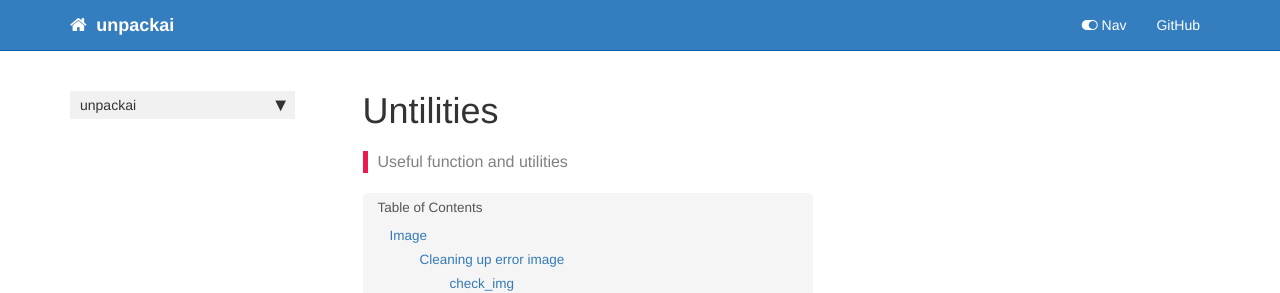
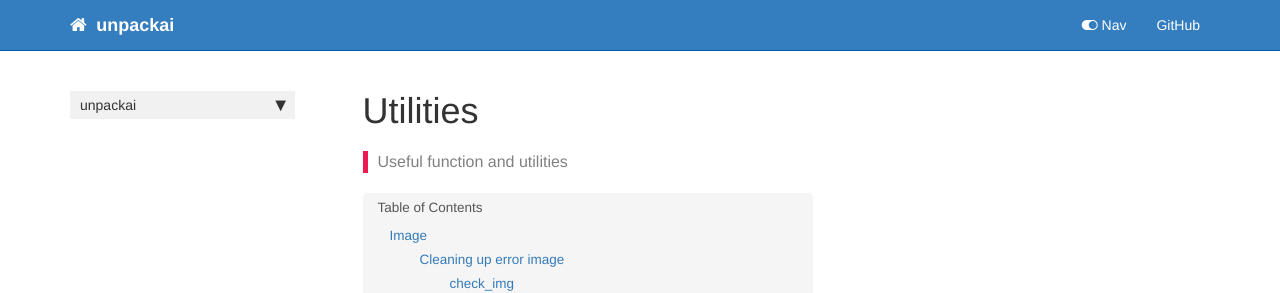
Before and after one commit to unpackAI/unpackai, a Jekyll site: the page built from docs/utils.html, in a window 1280 px wide. Shown: the top 293 px of the page. Built offline with Jekyll 4.4.1, drawn with Linux system fonts in a browser that asks for light colours; nearby versions of some CDN libraries; comment, search, counter and statistics services are not loaded.

```diff
--- a/docs/_data/sidebars/home_sidebar.yml
+++ b/docs/_data/sidebars/home_sidebar.yml
@@ -10,7 +10,7 @@ entries:
       title: Overview
       url: /
     - output: web,pdf
-      title: Untilities
+      title: Utilities
       url: /utils
     - output: web,pdf
       title: Cosine Similarirty
--- a/docs/sidebar.json
+++ b/docs/sidebar.json
@@ -1,7 +1,7 @@
 {
   "unpackai": {
     "Overview": "/",
-    "Untilities": "/utils",
+    "Utilities": "/utils",
     "Cosine Similarirty": "/consine",
     "Image Data Labeler": "/Image_Labeler",
     "NLP": "/nlp"
--- a/docs/utils.html
+++ b/docs/utils.html
@@ -1,6 +1,6 @@
 ---
 
-title: Untilities
+title: Utilities
 
 
 keywords: fastai
--- a/setup.py
+++ b/setup.py
@@ -23,6 +23,7 @@ py_versions = '2.0 2.1 2.2 2.3 2.4 2.5 2.6 2.7 3.0 3.1 3.2 3.3 3.4 3.5 3.6 3.7 3
 requirements = cfg.get('requirements','').split()
 lic = licenses[cfg['license']]
 min_python = cfg['min_python']
+doc_url = cfg["doc_host"] + cfg["doc_baseurl"]
 
 setuptools.setup(
     name = cfg['lib_name'],
@@ -40,6 +41,11 @@ setuptools.setup(
     python_requires  = '>=' + cfg['min_python'],
     long_description = open('README.md').read(),
     long_description_content_type = 'text/markdown',
+    project_urls={
+        'Documentation': doc_url,
+        'Source': 'https://github.com/unpackAI/unpackai',
+        'Tracker': 'https://github.com/unpackAI/unpackai/issues',
+    },
     zip_safe = False,
     entry_points = { 'console_scripts': cfg.get('console_scripts','').split() },
     **setup_cfg)
```
Also changed, not shown: README.md, images/unpackAI_logo_wbg.svg (added), 2 other files.
